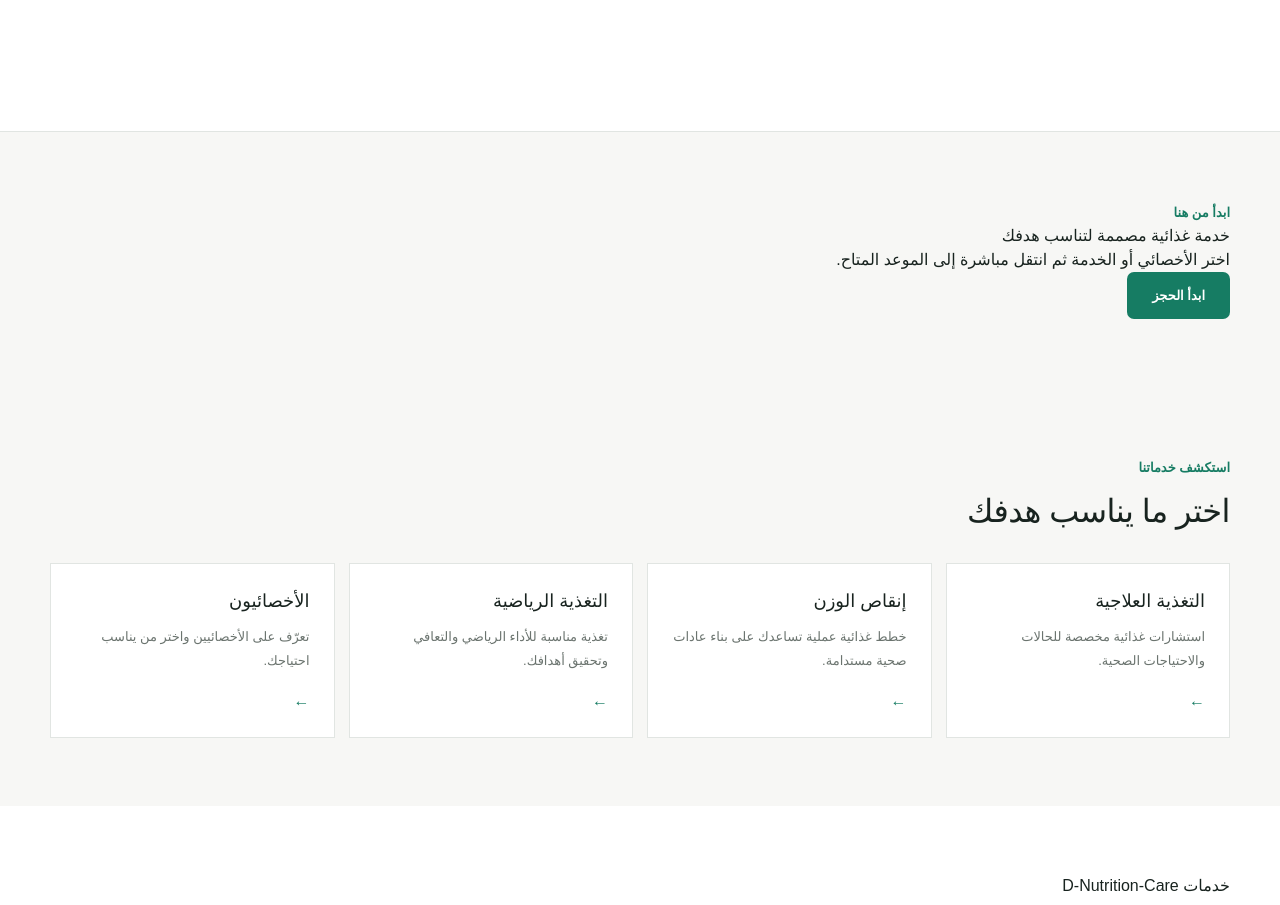
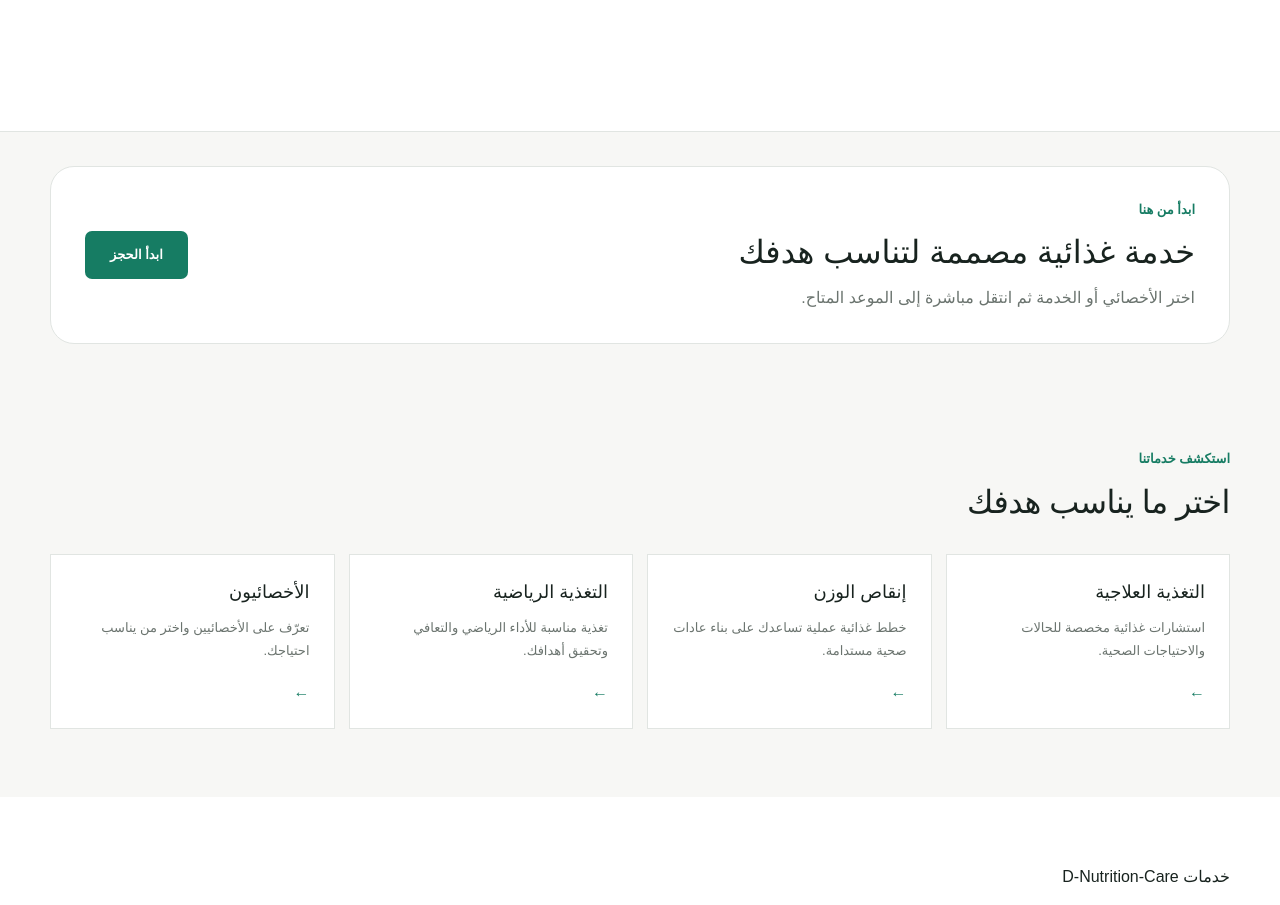
Before and after one commit to khaled19961/-D-Nutrition-Care, a Next.js app: page / in a window 1280 px wide. Shown: the part 940-1845 px from the top of the page. Built offline with nearby package versions, Linux system fonts and the light colour scheme; no server answers.

Commit message:
style(home): format primary conversion banner

```diff
--- a/app/globals.css
+++ b/app/globals.css
@@ -63,3 +63,8 @@ section{padding:68px 0}.section-heading{margin-bottom:28px}.section-heading.cent
 @keyframes ticker-scroll{from{transform:translateX(0)}to{transform:translateX(-50%)}}
 @media (prefers-reduced-motion:reduce){.promo-track,.moving-strip-track{animation:none}.promo-track{width:auto;overflow:auto}.moving-strip-track{width:auto;justify-content:center;flex-wrap:wrap;white-space:normal}}
 @media(max-width:600px){.promo-track{padding:12px 16px}.promo-track a{min-width:270px}.moving-strip-track{gap:24px}.moving-strip-track span::before{margin-left:24px}}
+
+.feature-banner{padding:34px 0}
+.feature-banner-inner{display:flex;align-items:center;justify-content:space-between;gap:24px;padding:30px 34px;border:1px solid var(--border);border-radius:24px;background:#fff}
+.feature-banner h2{margin:7px 0 8px;font-size:clamp(22px,3vw,32px)}.feature-banner p{margin:0;color:var(--muted);line-height:1.8}
+@media(max-width:600px){.feature-banner-inner{align-items:flex-start;flex-direction:column;padding:24px}.feature-banner .primary-btn{width:100%;text-align:center}}
```
